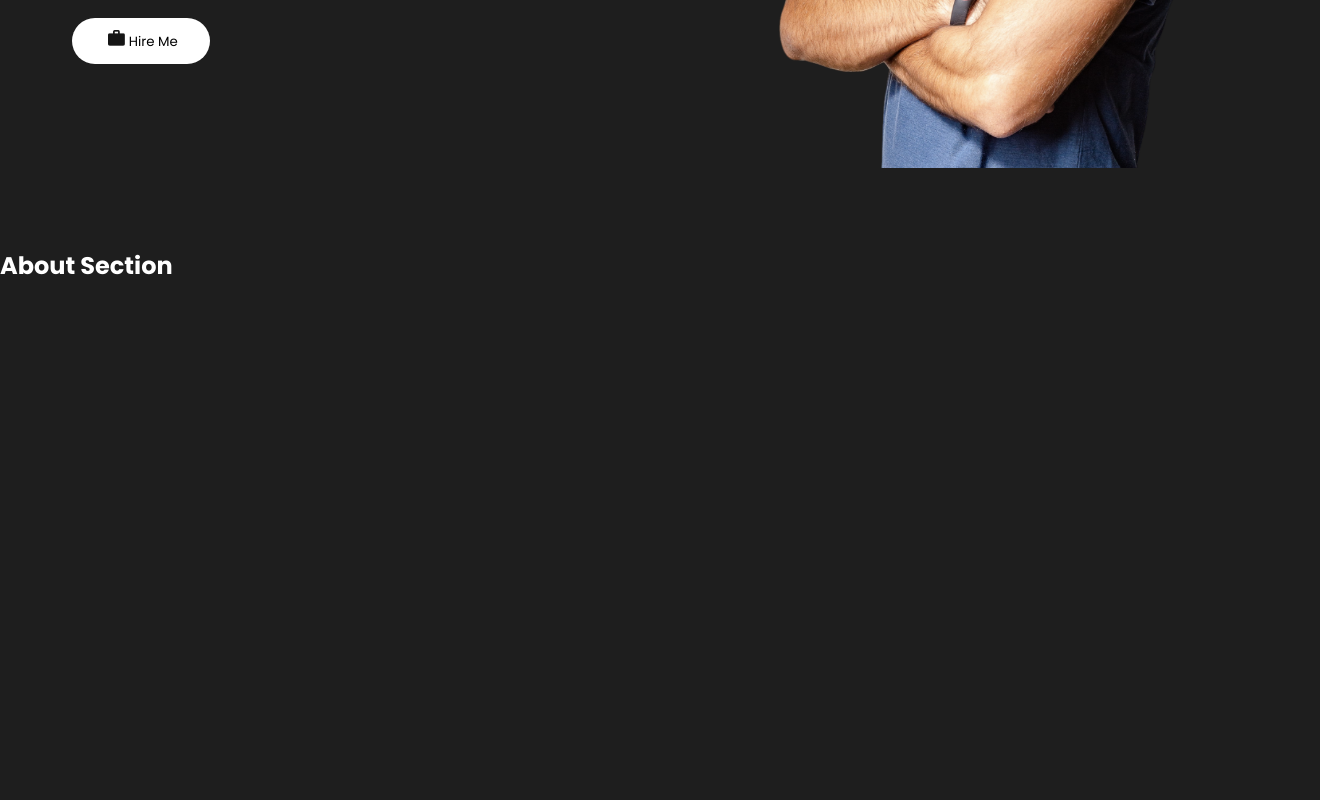
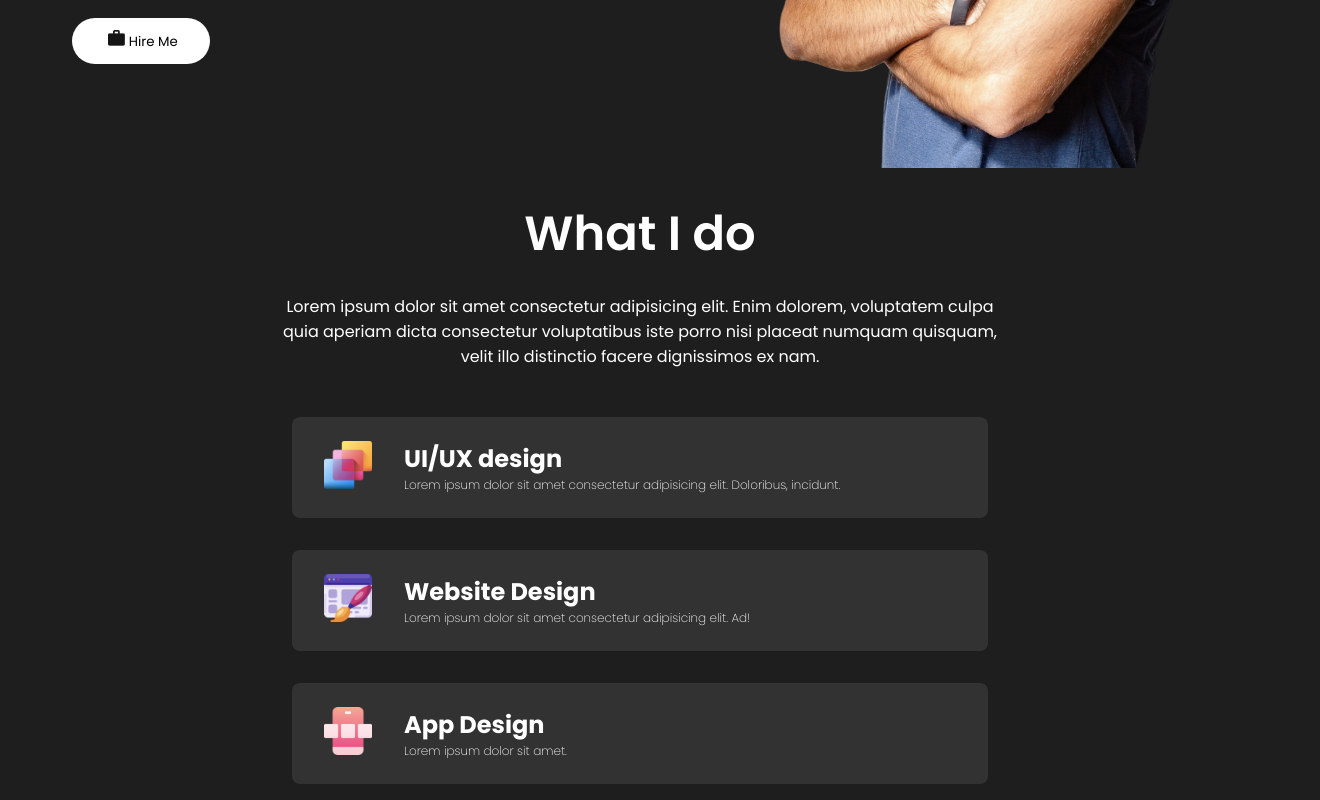
Before and after one commit to Kalp830/portfolio-website-react, a React (Vite) app: page / in a window 1280 px wide. Shown: the part 568-1368 px from the top of the page, 1320 px wide, since content can reach past the window. Before the commit the page ends 851 px from the top, so only its background shows below. Built offline with nearby package versions, Linux system fonts and the light colour scheme.

Commit message:
make new skils component

```diff
--- a/public/style.css
+++ b/public/style.css
@@ -7,6 +7,7 @@
 }
 body {
   background: rgb(30, 30, 30);
-  overflow: hidden;
+  overflow-x: hidden;
   color: white;
+  display: block;
 }
--- a/src/Home.jsx
+++ b/src/Home.jsx
@@ -8,7 +8,7 @@ const Home = () => {
     <>
       <Navbar />
       <Intro />
-      <Skills/>
+      <Skills />
     </>
   );
 };
--- a/src/components/intro/Intro.jsx
+++ b/src/components/intro/Intro.jsx
@@ -3,6 +3,7 @@ import bg from "../../assets/images/image.png";
 import "./intro.css";
 import { Link } from "react-scroll";
 import btnImg from "../../assets/images/hireme.png";
+import Skills from "../skills/Skills";
 
 const Intro = () => {
   return (
--- a/src/components/intro/intro.css
+++ b/src/components/intro/intro.css
@@ -1,9 +1,8 @@
 #intro {
-  height: calc(100vh - 4rem);
-  width: 100vw;
+  height: calc(100vh - 130px);
+  width: 100%;
   max-width: 75rem;
   margin: 0 auto;
-  overflow: hidden;
 }
 .bg {
   position: absolute;
--- a/src/components/navbar.css
+++ b/src/components/navbar.css
@@ -9,6 +9,7 @@
   position: sticky;
   top: 0;
   z-index: 3;
+  background: rgba(30, 30, 30, 0.75);
 }
 .logo {
   object-fit: cover;
--- a/src/components/skills/Skills.css
+++ b/src/components/skills/Skills.css
@@ -0,0 +1,46 @@
+#skills {
+  overflow: hidden;
+  width: 100vw;
+  max-width: 65rem;
+  display: flex;
+  flex-direction: column;
+  justify-content: center;
+  text-align: center;
+  margin: 0 auto;
+}
+.skillTitle {
+  font-size: 3rem;
+  font-weight: 600;
+  padding-top: 1rem;
+  margin-bottom: 1.5rem;
+}
+.skillDes {
+  font-size: 400;
+  font-size: 1rem;
+  max-width: 50rem;
+  padding: 0 2rem;
+  margin: 0 auto 2rem auto;
+}
+.skillBars {
+  width: 100vw;
+  max-width: 70%;
+  text-align: left;
+  margin: auto;
+}
+.skillBar {
+  display: flex;
+  margin: 1rem;
+  padding: 1.5rem 2rem;
+  border-radius: 0.5rem;
+  background: rgb(50, 50, 50);
+}
+.skillBarImg {
+  object-fit: cover;
+  height: 3rem;
+  width: 3rem;
+  margin-right: 2rem;
+}
+.skillBarText p {
+  font-size: 0.75rem;
+  font-weight: 200;
+}
--- a/src/components/skills/Skills.jsx
+++ b/src/components/skills/Skills.jsx
@@ -1,16 +1,55 @@
-import React from 'react'
-import './Skills.css'
-import UiDesign from '../../assets/images/ui-design.png'
-import WebDesign from '../../assets/images/website-design.png'
+import React from "react";
+import "./skills.css";
+import UiDesign from "../../assets/images/ui-design.png";
+import WebDesign from "../../assets/images/website-design.png";
+import AppDesign from "../../assets/images/app-design.png";
 
 const Skills = () => {
   return (
     <>
-          <section id='skills'>
-              <h2>About Section</h2>
-     </section>
+      <section id="skills">
+        <span className="skillTitle">What I do</span>
+        <span className="skillDes">
+          Lorem ipsum dolor sit amet consectetur adipisicing elit. Enim dolorem,
+          voluptatem culpa quia aperiam dicta consectetur voluptatibus iste
+          porro nisi placeat numquam quisquam, velit illo distinctio facere
+          dignissimos ex nam.
+        </span>
+        <div className="skillBars">
+          <div className="skillBar">
+            <img src={UiDesign} alt="UI Design" className="skillBarImg" />
+            <div className="skillBarText">
+              <h2>UI/UX design</h2>
+              <p>
+                Lorem ipsum dolor sit amet consectetur adipisicing elit.
+                Doloribus, incidunt.
+              </p>
+            </div>
+          </div>
+        </div>
+        <div className="skillBars">
+          <div className="skillBar">
+            <img src={WebDesign} alt="Web Design" className="skillBarImg" />
+            <div className="skillBarText">
+              <h2>Website Design</h2>
+              <p>
+                Lorem ipsum dolor sit amet consectetur adipisicing elit. Ad!
+              </p>
+            </div>
+          </div>
+        </div>
+        <div className="skillBars">
+          <div className="skillBar">
+            <img src={AppDesign} alt="App Design" className="skillBarImg" />
+            <div className="skillBarText">
+              <h2>App Design</h2>
+              <p>Lorem ipsum dolor sit amet.</p>
+            </div>
+          </div>
+        </div>
+      </section>
     </>
-  )
-}
+  );
+};
 
-export default Skills
+export default Skills;
```
